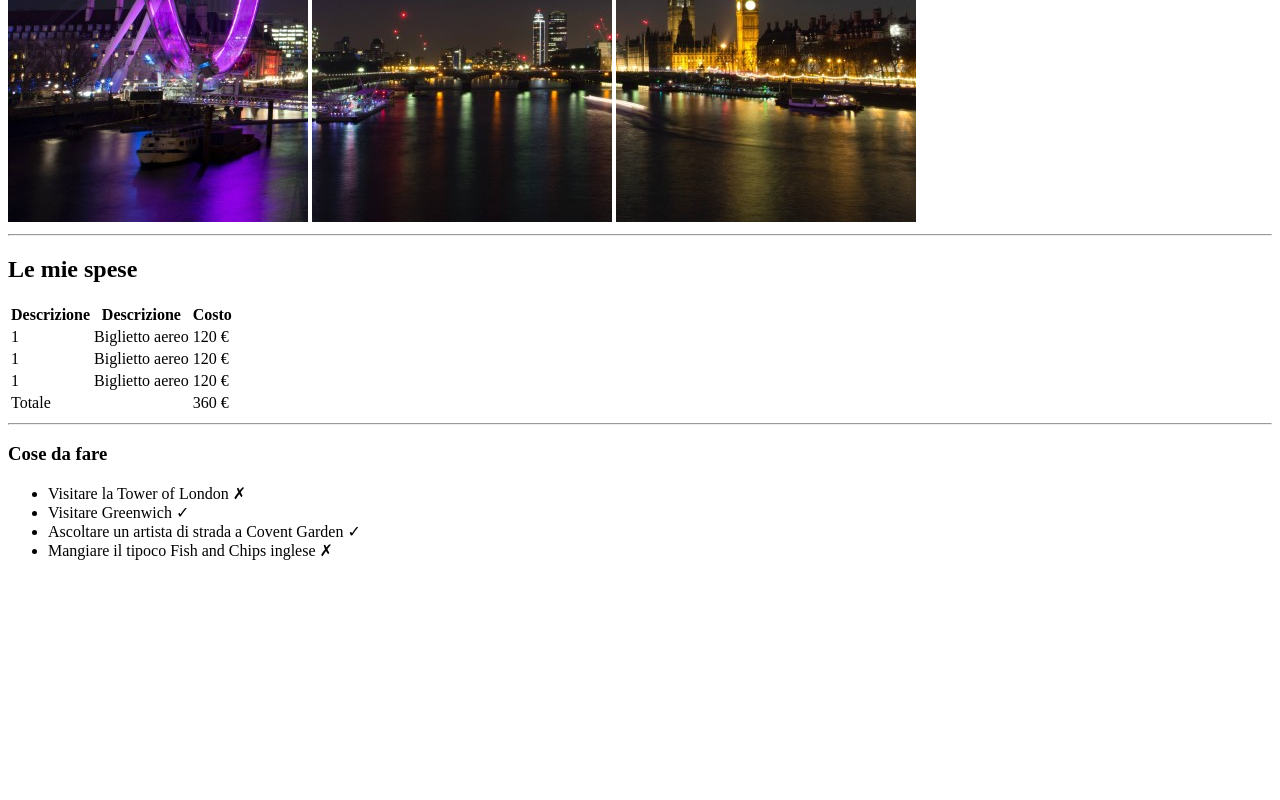
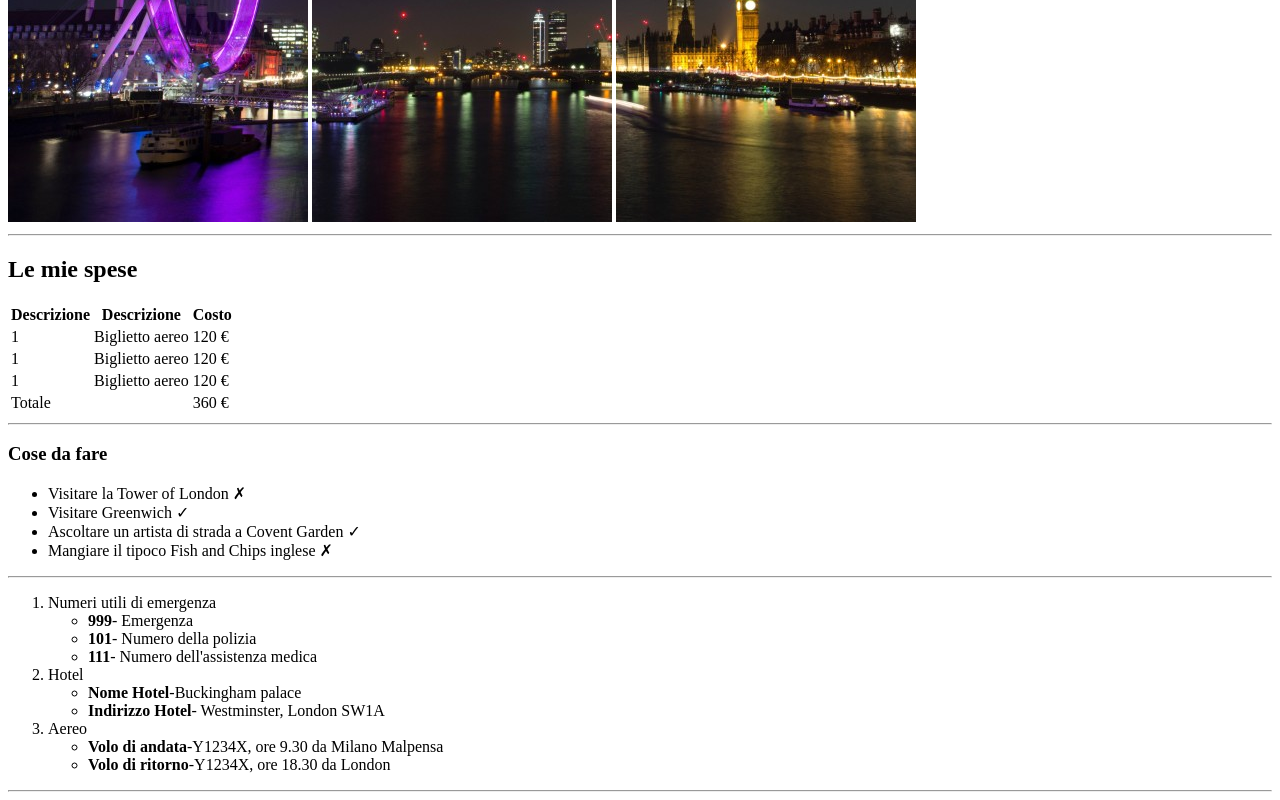
Before and after one commit to DanielaEsposito/html-london-trip, a plain HTML site: page index.html in a window 1280 px wide. Shown: the part 458-1258 px from the top of the page. Before the commit the page ends 1034 px from the top, so only its background shows below. Drawn offline with Linux system fonts and the light colour scheme.

Commit message:
add third section

```diff
--- a/index.html
+++ b/index.html
@@ -72,6 +72,35 @@
                 <li>Mangiare il tipoco Fish and Chips inglese <span>&cross;</span></li>
 
             </ul>
+            <hr>
+        </section>
+        <!--third content section-->
+        <section id="info">
+            <ol>
+                <li>
+                    Numeri utili di emergenza
+                    <ul>
+                        <li><strong>999</strong>- Emergenza</li>
+                        <li><strong>101</strong>- Numero della polizia</li>
+                        <li><strong>111</strong>- Numero dell'assistenza medica</li>
+                    </ul>
+                </li>
+                <li>
+                    Hotel
+                    <ul>
+                        <li><strong>Nome Hotel</strong>-Buckingham palace</li>
+                        <li><strong>Indirizzo Hotel</strong>- Westminster, London SW1A</li>
+                    </ul>
+                </li>
+                <li>
+                    Aereo
+                    <ul>
+                        <li><strong>Volo di andata</strong>-Y1234X, ore 9.30 da Milano Malpensa</li>
+                        <li><strong>Volo di ritorno</strong>-Y1234X, ore 18.30 da London</li>
+                    </ul>
+                </li>
+            </ol>
+            <hr>
         </section>
     </main>
 </body>
```
